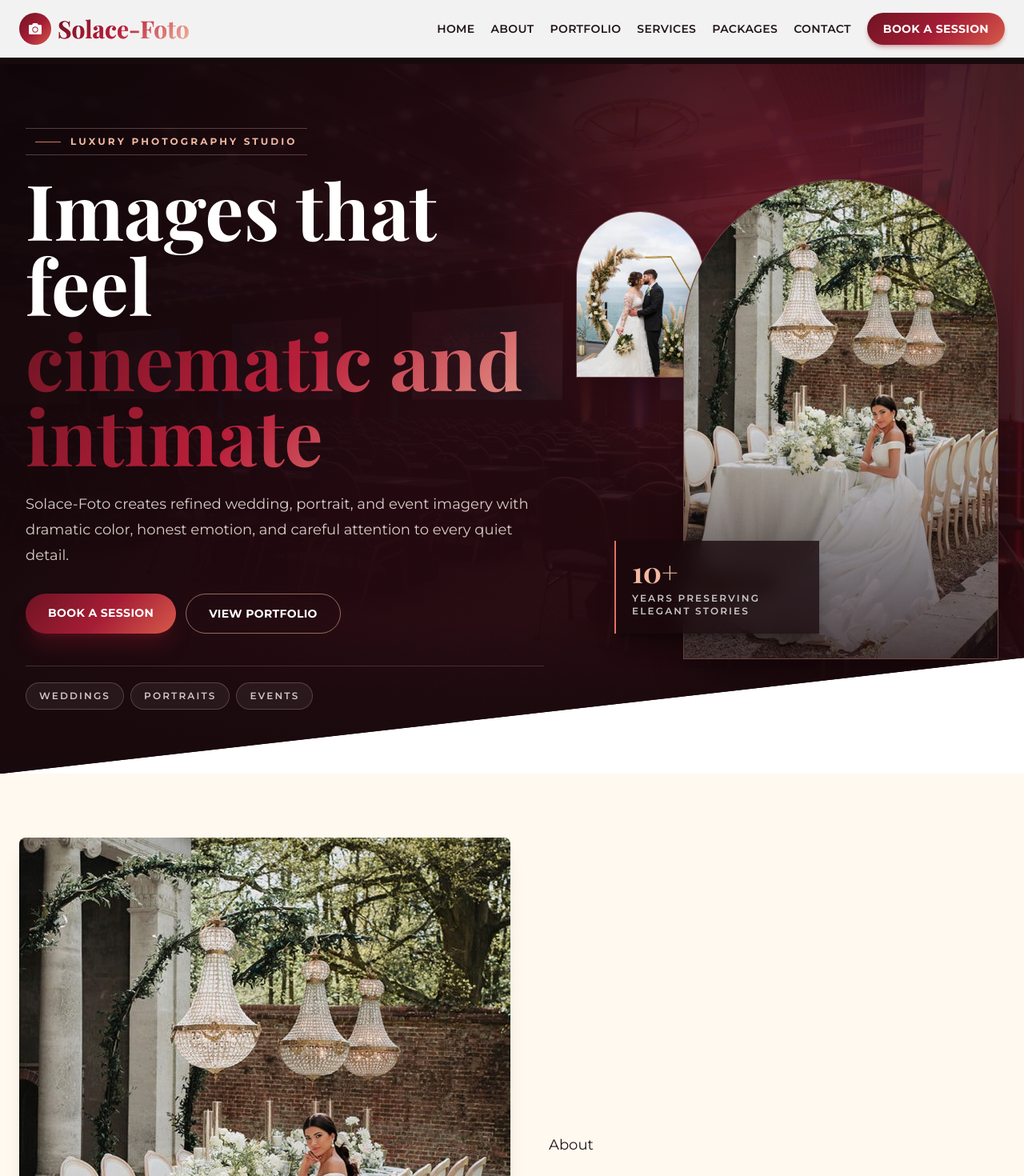
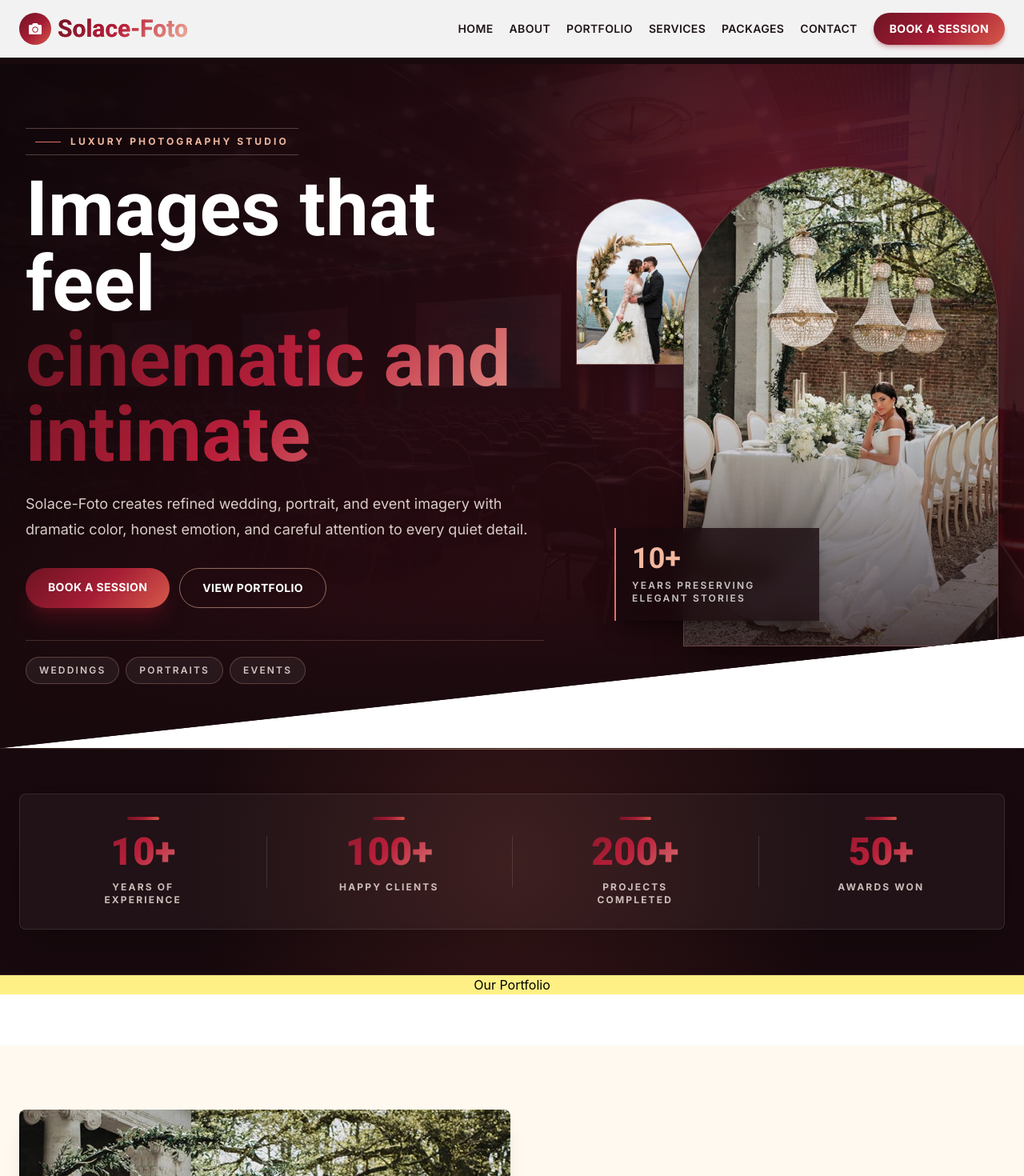
Before and after one commit to Ese-Fapo/Soulace-photo, a React (Vite) app in the folder my-app/: page / in a window 1280 px wide. Shown: the top 1470 px of the page at 80% size. Built offline with nearby package versions, Linux system fonts and the light colour scheme.

Commit message:
hero section

```diff
--- a/my-app/src/App.jsx
+++ b/my-app/src/App.jsx
@@ -7,6 +7,7 @@ import Services from './components/Services'
 import Contact from './components/Contact'
 import Footer from './components/Footer'
 import Aos from 'aos'
+import Portfolio from './components/Portfolio'
 
 const App = () => {
   // init aos
@@ -21,8 +22,10 @@ const App = () => {
     <div className='w-full max-w-full overflow-x-clip'>
       <Navbar />
       <Hero />
+      <Stats />
+      <Portfolio />
       <About />
-      <Stats />
+
       <Services />
       <Contact />
       <Footer />
--- a/my-app/src/components/About.jsx
+++ b/my-app/src/components/About.jsx
@@ -9,7 +9,7 @@ const About = () => {
           src={assets.aboutImg}
           alt="Bride portrait"
         />
-        <div className="flex w-full min-w-0 max-w-2xl items-center font-montserrat text-base leading-7 text-charcoal sm:text-lg md:max-w-none">
+        <div className="flex w-full min-w-0 max-w-2xl items-center font-inter text-base leading-7 text-charcoal sm:text-lg md:max-w-none">
           About
         </div>
       </div>
--- a/my-app/src/components/Contact.jsx
+++ b/my-app/src/components/Contact.jsx
@@ -11,7 +11,7 @@ const Contact = () => {
           <a
             key={item.id}
             href={item.href}
-            className="flex min-w-0 max-w-full items-center gap-3 rounded-lg bg-white p-4 font-montserrat text-sm text-charcoal shadow-sm transition-transform duration-300 hover:-translate-y-0.5 sm:min-h-20"
+            className="flex min-w-0 max-w-full items-center gap-3 rounded-lg bg-white p-4 font-inter text-sm text-charcoal shadow-sm transition-transform duration-300 hover:-translate-y-0.5 sm:min-h-20"
           >
             <Icon className="shrink-0 text-base text-gold sm:text-lg" />
             <span className="min-w-0 overflow-hidden break-words leading-6">{item.value}</span>
--- a/my-app/src/components/Footer.jsx
+++ b/my-app/src/components/Footer.jsx
@@ -5,13 +5,13 @@ const Footer = () => {
     <footer className="w-full max-w-full overflow-x-clip bg-charcoal px-4 py-8 text-white sm:px-6 sm:py-10">
       <div className="mx-auto flex w-full max-w-7xl flex-wrap items-center justify-center gap-x-4 gap-y-3 sm:gap-x-5">
       {quickLinks.map((link) => (
-        <a key={link.id} href={link.href} className="max-w-full break-words text-center font-montserrat text-xs text-white/80 hover:text-gold min-[380px]:text-sm">
+        <a key={link.id} href={link.href} className="max-w-full break-words text-center font-inter text-xs text-white/80 hover:text-gold min-[380px]:text-sm">
           {link.label}
         </a>
       ))}
 
       {serviceLinks.map((link) => (
-        <a key={link.id} href={link.href} className="max-w-full break-words text-center font-montserrat text-xs text-white/80 hover:text-gold min-[380px]:text-sm">
+        <a key={link.id} href={link.href} className="max-w-full break-words text-center font-inter text-xs text-white/80 hover:text-gold min-[380px]:text-sm">
           {link.label}
         </a>
       ))}
--- a/my-app/src/components/Hero.jsx
+++ b/my-app/src/components/Hero.jsx
@@ -21,17 +21,17 @@ const Hero = () => {
           <div className='min-w-0 text-center lg:text-left'>
             <div className='mx-auto mb-4 flex w-fit max-w-full items-center gap-2 border-y border-[#eac1b2]/30 px-2.5 py-2 min-[380px]:gap-3 min-[380px]:px-3 sm:mb-5 lg:mx-0'>
               <span className='h-px w-5 shrink-0 bg-[#e66f64] min-[380px]:w-8'></span>
-              <p className='font-montserrat text-[0.63rem] font-bold uppercase tracking-[0.14em] text-[#f2b8a0] min-[380px]:text-[0.68rem] min-[380px]:tracking-[0.2em] sm:text-xs sm:tracking-[0.26em]'>
+              <p className='font-inter text-[0.63rem] font-bold uppercase tracking-[0.14em] text-[#f2b8a0] min-[380px]:text-[0.68rem] min-[380px]:tracking-[0.2em] sm:text-xs sm:tracking-[0.26em]'>
                 Luxury photography studio
               </p>
             </div>
 
-            <h1 className='mx-auto max-w-full break-words font-playerfair text-4xl font-bold leading-[1.02] text-white min-[380px]:max-w-[25rem] min-[380px]:text-5xl sm:max-w-2xl sm:text-6xl sm:leading-[0.98] md:text-7xl lg:mx-0 lg:max-w-3xl xl:text-8xl'>
+            <h1 className='mx-auto max-w-full break-words font-roboto text-4xl font-bold leading-[1.02] text-white min-[380px]:max-w-[25rem] min-[380px]:text-5xl sm:max-w-2xl sm:text-6xl sm:leading-[0.98] md:text-7xl lg:mx-0 lg:max-w-3xl xl:text-8xl'>
               Images that feel
               <span className='block text-gradient-gold'>cinematic and intimate</span>
             </h1>
 
-            <p className='mx-auto mt-6 max-w-full font-montserrat text-sm leading-7 text-[#f8ece7]/86 sm:max-w-xl sm:text-base sm:leading-8 md:text-lg lg:mx-0 lg:max-w-2xl'>
+            <p className='mx-auto mt-6 max-w-full font-inter text-sm leading-7 text-[#f8ece7]/86 sm:max-w-xl sm:text-base sm:leading-8 md:text-lg lg:mx-0 lg:max-w-2xl'>
               Solace-Foto creates refined wedding, portrait, and event imagery with
               dramatic color, honest emotion, and careful attention to every quiet
               detail.
@@ -40,13 +40,13 @@ const Hero = () => {
             <div className='mx-auto mt-7 flex w-full max-w-full flex-col gap-3 sm:mt-8 sm:max-w-none sm:flex-row sm:flex-wrap sm:justify-center lg:mx-0 lg:justify-start'>
               <a
                 href='#contact'
-                className='w-full max-w-full rounded-full bg-gradient-gold px-5 py-3.5 text-center font-montserrat text-xs font-bold uppercase tracking-wide text-white shadow-xl shadow-[#7b1324]/35 transition-all duration-300 hover:-translate-y-0.5 hover:shadow-2xl hover:shadow-[#a51d35]/45 focus-visible:outline-2 focus-visible:outline-offset-2 focus-visible:outline-[#f2b8a0] min-[380px]:text-sm sm:w-auto sm:px-7'
+                className='w-full max-w-full rounded-full bg-gradient-gold px-5 py-3.5 text-center font-inter text-xs font-bold uppercase tracking-wide text-white shadow-xl shadow-[#7b1324]/35 transition-all duration-300 hover:-translate-y-0.5 hover:shadow-2xl hover:shadow-[#a51d35]/45 focus-visible:outline-2 focus-visible:outline-offset-2 focus-visible:outline-[#f2b8a0] min-[380px]:text-sm sm:w-auto sm:px-7'
               >
                 Book a Session
               </a>
               <a
                 href='#portfolio'
-                className='w-full max-w-full rounded-full border border-[#f2b8a0]/55 px-5 py-3.5 text-center font-montserrat text-xs font-bold uppercase tracking-wide text-white transition-all duration-300 hover:-translate-y-0.5 hover:border-[#f2b8a0] hover:bg-white/10 focus-visible:outline-2 focus-visible:outline-offset-2 focus-visible:outline-white min-[380px]:text-sm sm:w-auto sm:px-7'
+                className='w-full max-w-full rounded-full border border-[#f2b8a0]/55 px-5 py-3.5 text-center font-inter text-xs font-bold uppercase tracking-wide text-white transition-all duration-300 hover:-translate-y-0.5 hover:border-[#f2b8a0] hover:bg-white/10 focus-visible:outline-2 focus-visible:outline-offset-2 focus-visible:outline-white min-[380px]:text-sm sm:w-auto sm:px-7'
               >
                 View Portfolio
               </a>
@@ -56,7 +56,7 @@ const Hero = () => {
               {heroHighlights.map((item) => (
                 <span
                   key={item}
-                  className='rounded-full border border-[#f2b8a0]/25 bg-white/[0.06] px-3 py-2 font-montserrat text-[0.66rem] font-semibold uppercase tracking-[0.12em] text-[#f8ece7]/82 min-[380px]:px-4 min-[380px]:text-xs min-[380px]:tracking-[0.18em]'
+                  className='rounded-full border border-[#f2b8a0]/25 bg-white/[0.06] px-3 py-2 font-inter text-[0.66rem] font-semibold uppercase tracking-[0.12em] text-[#f8ece7]/82 min-[380px]:px-4 min-[380px]:text-xs min-[380px]:tracking-[0.18em]'
                 >
                   {item}
                 </span>
@@ -82,8 +82,8 @@ const Hero = () => {
                 <div className='absolute inset-0 bg-gradient-to-t from-[#18090d]/76 via-transparent to-transparent'></div>
               </div>
               <div className='absolute bottom-6 left-0 max-w-[14rem] border-l-2 border-[#e66f64] bg-[#18090d]/76 p-4 text-left shadow-xl shadow-black/30 backdrop-blur-md lg:bottom-8 lg:max-w-[16rem] lg:p-5'>
-                <p className='font-playerfair text-3xl font-bold leading-none text-[#f2b8a0] lg:text-4xl'>10+</p>
-                <p className='mt-2 font-montserrat text-xs font-semibold uppercase tracking-[0.18em] text-white/76'>
+                <p className='font-roboto text-3xl font-bold leading-none text-[#f2b8a0] lg:text-4xl'>10+</p>
+                <p className='mt-2 font-inter text-xs font-semibold uppercase tracking-[0.18em] text-white/76'>
                   Years preserving elegant stories
                 </p>
               </div>
--- a/my-app/src/components/Navbar.jsx
+++ b/my-app/src/components/Navbar.jsx
@@ -39,7 +39,7 @@ const Navbar = () => {
           <a
             href='#home'
             onClick={closeMenu}
-            className='flex min-w-0 flex-1 items-center gap-2 font-playerfair font-bold text-gradient-gold xl:flex-none'
+            className='flex min-w-0 flex-1 items-center gap-2 font-roboto font-bold text-gradient-gold xl:flex-none'
             aria-label='Solace-Foto home'
           >
             <span className='flex h-8 w-8 shrink-0 cursor-pointer items-center justify-center rounded-full bg-gradient-gold text-xs text-white transition-colors duration-300 hover:bg-gradient-gold-hover min-[380px]:h-9 min-[380px]:w-9 min-[380px]:text-sm sm:h-10 sm:w-10 sm:text-base'>
@@ -56,14 +56,14 @@ const Navbar = () => {
               <a
                 key={link.id}
                 href={link.href}
-                className='nav-link relative font-montserrat text-sm font-semibold uppercase tracking-wide text-charcoal transition-colors duration-300 hover:text-rose'
+                className='nav-link relative font-inter text-sm font-semibold uppercase tracking-wide text-charcoal transition-colors duration-300 hover:text-rose'
               >
                 {link.id}
               </a>
             ))}
             <a
               href={bookingHref}
-              className='shrink-0 rounded-full bg-gradient-gold px-5 py-2.5 font-montserrat text-sm font-bold uppercase tracking-wide text-white shadow-md shadow-gold/30 transition-all duration-300 hover:-translate-y-0.5 hover:shadow-lg hover:shadow-gold/40'
+              className='shrink-0 rounded-full bg-gradient-gold px-5 py-2.5 font-inter text-sm font-bold uppercase tracking-wide text-white shadow-md shadow-gold/30 transition-all duration-300 hover:-translate-y-0.5 hover:shadow-lg hover:shadow-gold/40'
             >
               Book a Session
             </a>
@@ -95,7 +95,7 @@ const Navbar = () => {
                 key={link.id}
                 href={link.href}
                 onClick={closeMenu}
-                className='rounded-md px-3 py-3 text-center font-montserrat text-xs font-semibold uppercase tracking-wide text-charcoal transition-colors duration-300 hover:bg-cream hover:text-rose focus-visible:outline-2 focus-visible:outline-offset-2 focus-visible:outline-gold min-[380px]:text-sm sm:px-4'
+                className='rounded-md px-3 py-3 text-center font-inter text-xs font-semibold uppercase tracking-wide text-charcoal transition-colors duration-300 hover:bg-cream hover:text-rose focus-visible:outline-2 focus-visible:outline-offset-2 focus-visible:outline-gold min-[380px]:text-sm sm:px-4'
               >
                 {link.id}
               </a>
@@ -103,7 +103,7 @@ const Navbar = () => {
             <a
               href={bookingHref}
               onClick={closeMenu}
-              className='rounded-md bg-gradient-gold px-3 py-3 text-center font-montserrat text-xs font-bold uppercase tracking-wide text-white shadow-md shadow-gold/30 transition-all duration-300 hover:-translate-y-0.5 hover:shadow-lg hover:shadow-gold/40 focus-visible:outline-2 focus-visible:outline-offset-2 focus-visible:outline-charcoal min-[380px]:text-sm sm:col-span-2 sm:px-4 md:col-span-3'
+              className='rounded-md bg-gradient-gold px-3 py-3 text-center font-inter text-xs font-bold uppercase tracking-wide text-white shadow-md shadow-gold/30 transition-all duration-300 hover:-translate-y-0.5 hover:shadow-lg hover:shadow-gold/40 focus-visible:outline-2 focus-visible:outline-offset-2 focus-visible:outline-charcoal min-[380px]:text-sm sm:col-span-2 sm:px-4 md:col-span-3'
             >
               Book a Session
             </a>
--- /dev/null
+++ b/my-app/src/components/Portfolio.jsx
@@ -0,0 +1,18 @@
+
+
+const Portfolio = () => {
+  return (
+    <section id='Portfolio' className=" bg-yellow-200">
+      <div className='container mx-auto mb-16'>
+        {/**Section Header */}
+        <div className="text-center mb-16">
+            <h2>
+                Our <span>Portfolio</span>
+            </h2>
+        </div>
+      </div>
+    </section>
+  )
+}
+
+export default Portfolio
--- a/my-app/src/components/Services.jsx
+++ b/my-app/src/components/Services.jsx
@@ -10,8 +10,8 @@ const Services = () => {
         return (
           <article key={service.id} className="min-w-0 rounded-lg border border-chamegane p-4 sm:p-5 lg:p-6">
             <Icon className="mb-4 text-2xl text-gold" />
-            <h3 className="break-words font-playerfair text-xl font-bold leading-tight text-charcoal min-[380px]:text-2xl">{service.title}</h3>
-            <p className="mt-3 break-words font-montserrat text-sm leading-6 text-charcoal/75 sm:text-[0.95rem]">
+            <h3 className="break-words font-roboto text-xl font-bold leading-tight text-charcoal min-[380px]:text-2xl">{service.title}</h3>
+            <p className="mt-3 break-words font-inter text-sm leading-6 text-charcoal/75 sm:text-[0.95rem]">
               {service.description}
             </p>
           </article>
--- a/my-app/src/components/Stats.jsx
+++ b/my-app/src/components/Stats.jsx
@@ -1,17 +1,108 @@
+import { useEffect, useRef, useState } from 'react'
 import { stats } from '../assets/asset'
+
+const parseStatNumber = (value) => {
+  const match = value.match(/^(\d+)(.*)$/)
+
+  if (!match) {
+    return { target: 0, suffix: value }
+  }
+
+  return {
+    target: Number(match[1]),
+    suffix: match[2],
+  }
+}
+
+const CountUpNumber = ({ value }) => {
+  const ref = useRef(null)
+  const [count, setCount] = useState(0)
+  const [hasStarted, setHasStarted] = useState(false)
+  const { target, suffix } = parseStatNumber(value)
+
+  useEffect(() => {
+    const node = ref.current
+
+    if (!node) {
+      return undefined
+    }
+
+    const observer = new IntersectionObserver(
+      ([entry]) => {
+        if (entry.isIntersecting) {
+          setHasStarted(true)
+          observer.disconnect()
+        }
+      },
+      { threshold: 0.4 },
+    )
+
+    observer.observe(node)
+
+    return () => observer.disconnect()
+  }, [])
+
+  useEffect(() => {
+    if (!hasStarted) {
+      return undefined
+    }
+
+    let animationFrameId
+    const duration = 2500
+    const startTime = performance.now()
+
+    const animate = (currentTime) => {
+      const progress = Math.min((currentTime - startTime) / duration, 1)
+      const easedProgress = 1 - Math.pow(1 - progress, 3)
+
+      setCount(Math.round(target * easedProgress))
+
+      if (progress < 1) {
+        animationFrameId = requestAnimationFrame(animate)
+      }
+    }
+
+    animationFrameId = requestAnimationFrame(animate)
+
+    return () => cancelAnimationFrame(animationFrameId)
+  }, [hasStarted, target])
+
+  return (
+    <span ref={ref}>
+      {count}
+      {suffix}
+    </span>
+  )
+}
 
 const Stats = () => {
   return (
-    <section className="w-full max-w-full overflow-x-clip bg-charcoal px-4 py-8 sm:px-6 sm:py-10 lg:py-12">
-      <div className="mx-auto grid w-full max-w-7xl grid-cols-1 gap-3 min-[380px]:grid-cols-2 sm:grid-cols-4 sm:gap-4">
-      {stats.map((item) => (
-        <article key={item.title} className="min-w-0 rounded-lg border border-white/10 bg-white/[0.03] px-3 py-4 text-center sm:border-0 sm:bg-transparent sm:px-2 sm:py-0">
-          <strong className="block font-playerfair text-3xl text-gold sm:text-4xl">{item.number}</strong>
-          <span className="mx-auto mt-1 block max-w-[9rem] break-words font-montserrat text-[0.68rem] uppercase tracking-wide text-white/80 min-[380px]:text-xs sm:text-sm">
-            {item.title}
-          </span>
-        </article>
-      ))}
+    <section className="relative w-full max-w-full overflow-x-clip border-y border-[#f2b8a0]/15 bg-[#17090d] px-4 py-10 sm:px-6 lg:py-14">
+      <div className="absolute inset-x-0 top-0 h-px bg-gradient-to-r from-transparent via-[#f2b8a0]/55 to-transparent"></div>
+      <div className="absolute inset-0 bg-[radial-gradient(circle_at_center,rgba(216,90,74,0.16),transparent_62%)]"></div>
+
+      <div className="relative mx-auto grid w-full max-w-7xl grid-cols-1 overflow-hidden rounded-lg border border-white/10 bg-white/[0.04] shadow-2xl shadow-black/20 min-[520px]:grid-cols-2 lg:grid-cols-4">
+        {stats.map((item, index) => (
+          <article
+            key={item.title}
+            className="group relative min-w-0 px-5 py-7 text-center transition-colors duration-300 hover:bg-white/[0.06] sm:px-6 lg:px-7"
+          >
+            {index > 0 && (
+              <span className="absolute left-0 top-1/2 hidden h-16 w-px -translate-y-1/2 bg-white/12 lg:block"></span>
+            )}
+            {index > 1 && (
+              <span className="absolute inset-x-6 top-0 hidden h-px bg-white/12 min-[520px]:block lg:hidden"></span>
+            )}
+
+            <span className="mx-auto mb-4 block h-1 w-10 rounded-full bg-gradient-gold transition-all duration-300 group-hover:w-14"></span>
+            <strong className="block font-roboto text-4xl font-black leading-none text-gradient-gold sm:text-5xl">
+              <CountUpNumber value={item.number} />
+            </strong>
+            <span className="mx-auto mt-3 block max-w-[10rem] break-words font-inter text-[0.7rem] font-bold uppercase tracking-[0.18em] text-[#f8ece7]/78 min-[380px]:text-xs">
+              {item.title}
+            </span>
+          </article>
+        ))}
       </div>
     </section>
   )
--- a/my-app/src/index.css
+++ b/my-app/src/index.css
@@ -1,4 +1,4 @@
-@import url('https://fonts.googleapis.com/css2?family=Montserrat:wght@300;400;500;600;700;800&family=Playfair+Display:wght@400;500;600;700&display=swap');
+@import url('https://fonts.googleapis.com/css2?family=Inter:wght@300;400;500;600;700;800&family=Roboto:wght@400;500;700;900&display=swap');
 
 @import "tailwindcss";
 
@@ -40,8 +40,8 @@ svg {
 }
 
 @theme{
-  --font-playerfair: 'Playfair Display', serif;
-  --font-montserrat: 'Montserrat', sans-serif;
+  --font-roboto: 'Roboto', sans-serif;
+  --font-inter: 'Inter', sans-serif;
 
   --color-gold: var(--gold);
   --color-rose: var(--rose);
@@ -119,7 +119,7 @@ svg {
   left: 20px;
   font-size: 100px;
   color: #B91F3A;
-  font-family: 'Playfair Display', serif;
+  font-family: 'Roboto', sans-serif;
   opacity: 0.2;
 }
 .image-overlay::after {
```
Also changed, not shown: my-app/src/components/Folder.jsx (deleted, +0 -9 lines).
